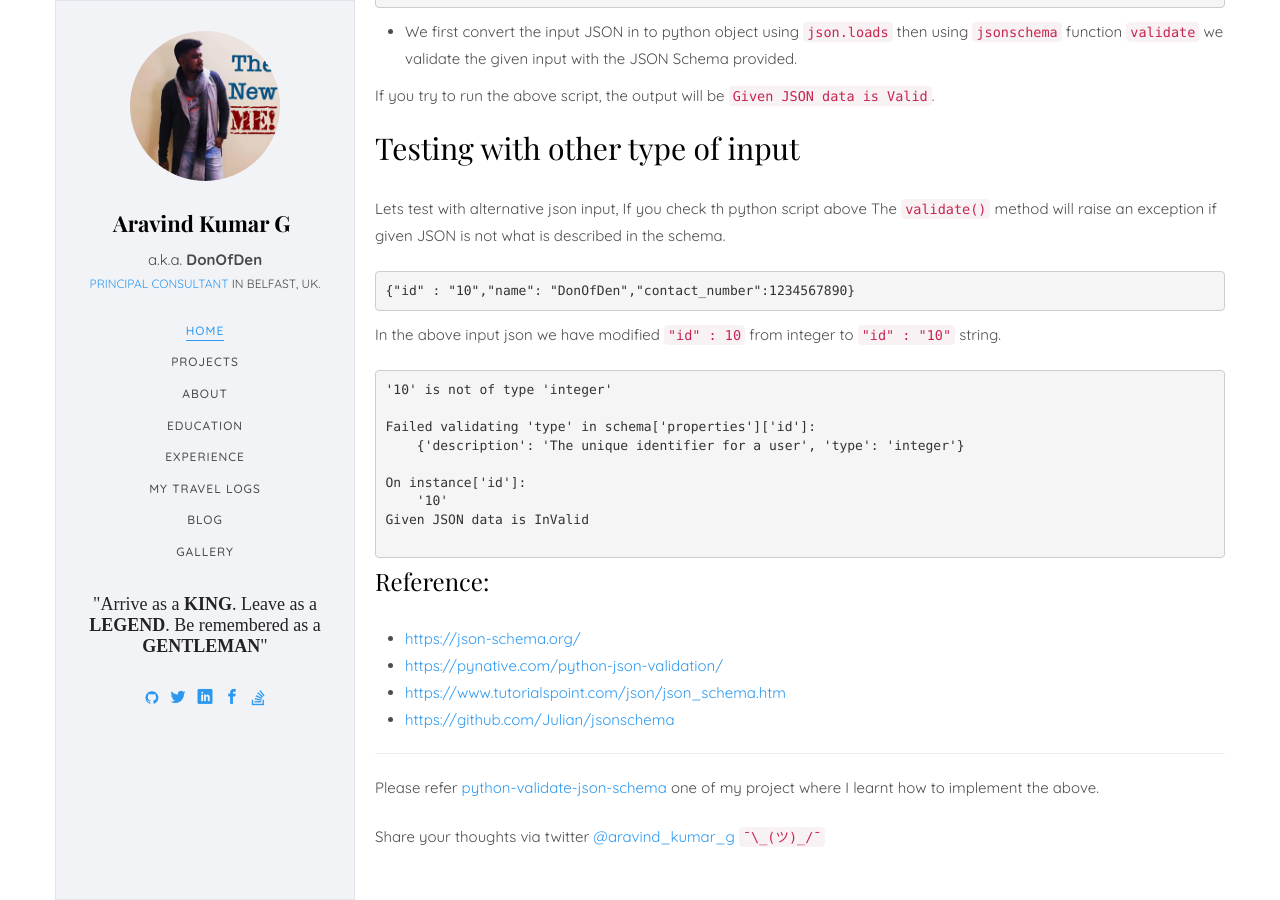
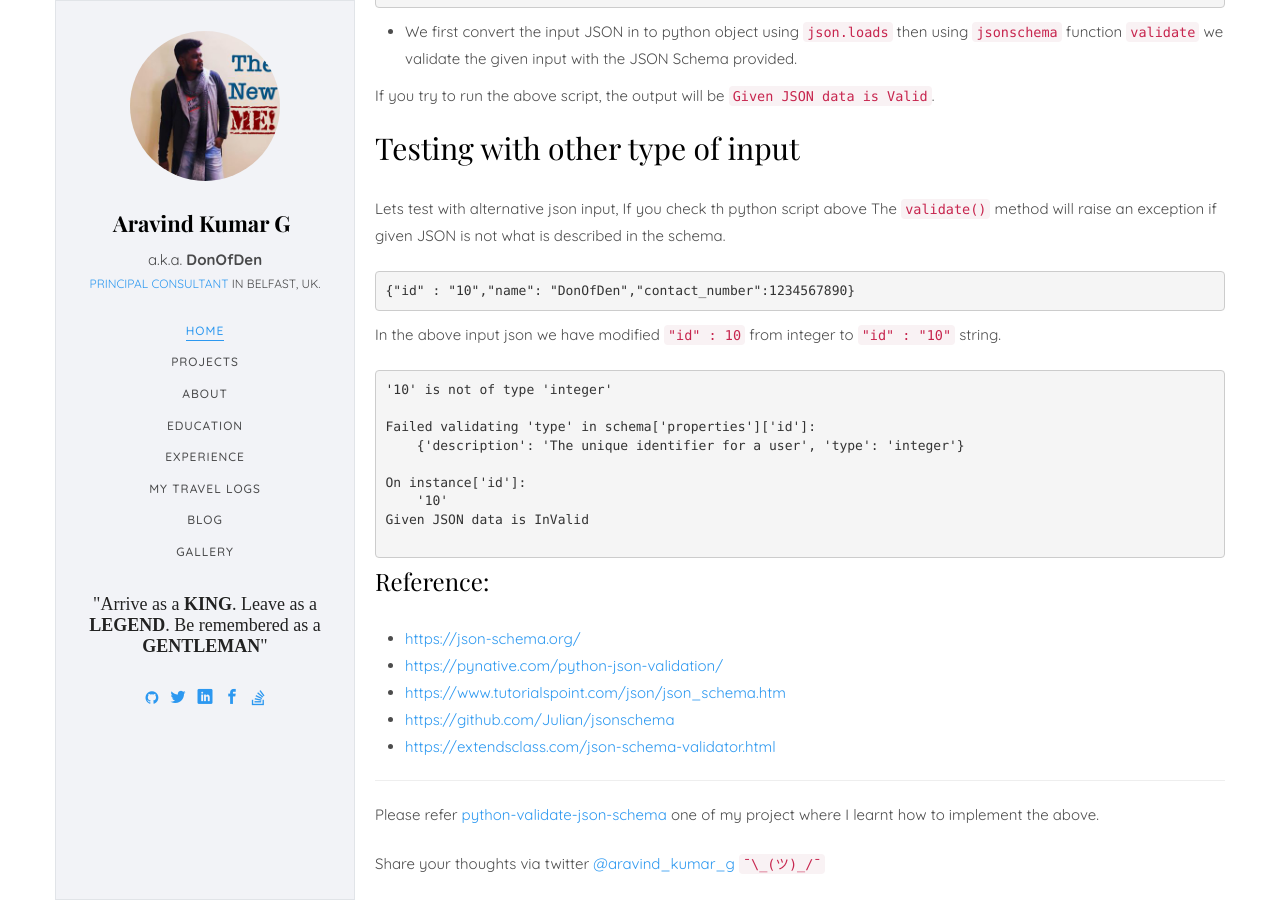
Before and after one commit to donofden/donofden.github.io, a Jekyll site: the page built from _posts/2020-03-15-How-to-Validate-JSON-Schema-using-Python.md, in a window 1280 px wide and 900 px high, scrolled down 2887 px. Built offline with Jekyll 4.4.1, drawn with Linux system fonts in a browser that asks for light colours; some web fonts are replaced; part of the change alters nothing that is shown.

Commit message:
Add json schema generator to reference / 2020-03-15-How-to-Validate-JSON-Schema-using-Python.md

```diff
--- a/_posts/2020-03-15-How-to-Validate-JSON-Schema-using-Python.md
+++ b/_posts/2020-03-15-How-to-Validate-JSON-Schema-using-Python.md
@@ -156,6 +156,7 @@ Given JSON data is InValid
 - [https://pynative.com/python-json-validation/](https://pynative.com/python-json-validation/){:target="_blank"}
 - [https://www.tutorialspoint.com/json/json_schema.htm](https://www.tutorialspoint.com/json/json_schema.htm){:target="_blank"}
 - [https://github.com/Julian/jsonschema](https://github.com/Julian/jsonschema){:target="_blank"}
+- [https://extendsclass.com/json-schema-validator.html](https://extendsclass.com/json-schema-validator.html){:target="_blank"}
 
 ----------------------
 Please refer [python-validate-json-schema](https://github.com/donofden/python-validate-json-schema){:target="_blank"} one of my project where I learnt how to implement the above.
```
